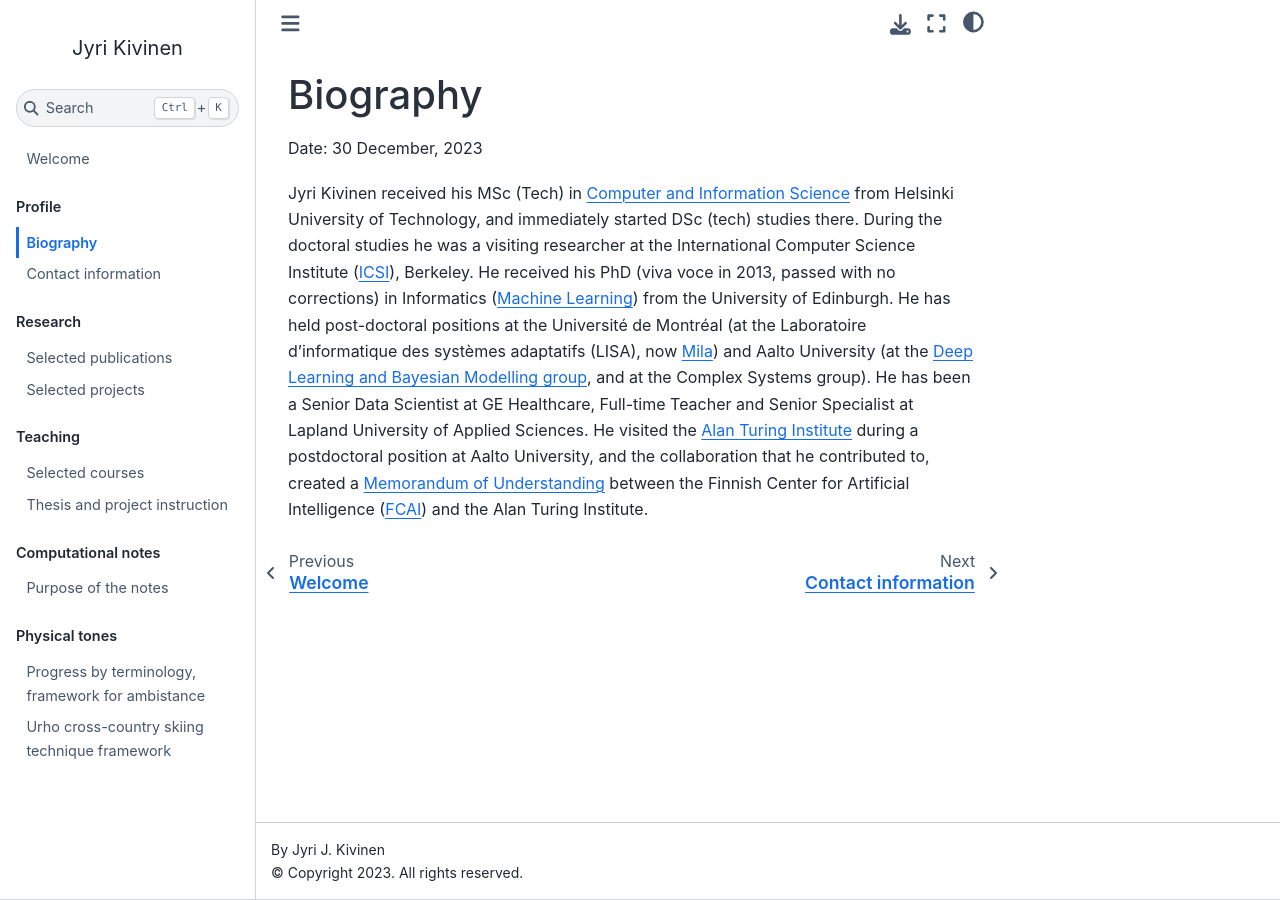
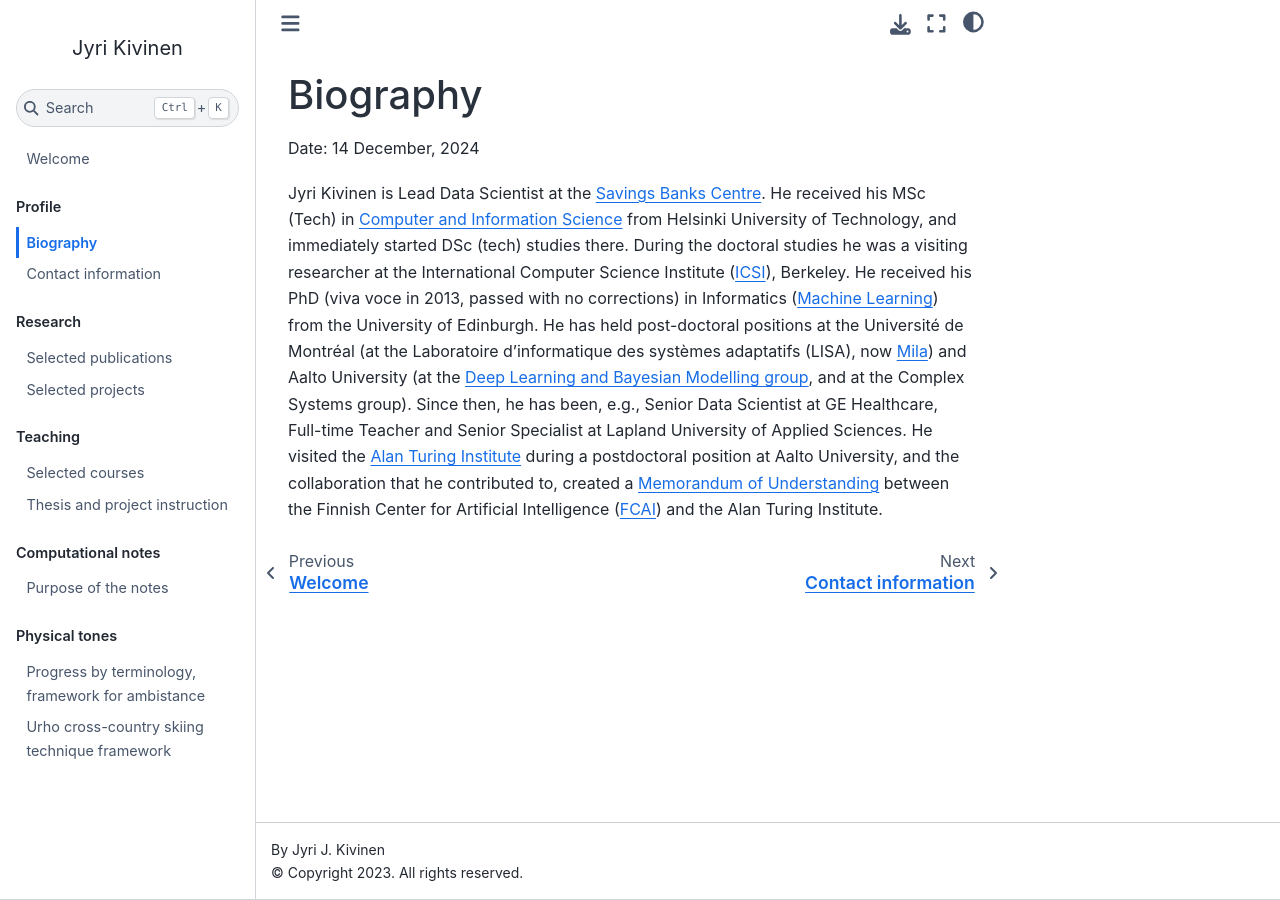
Before and after one commit to jyrikivinen/home, a Jupyter Book: the page built from personal/biography.md, in a window 1280 px wide. Built offline with Jupyter Book 1.0.4 settings and Sphinx 7.4.7 and the Sphinx Book theme 1.1.4, drawn with Linux system fonts in a browser that asks for light colours; pages that are not in the unit, such as notebooks, are missing from menus.

Commit message:
information update

```diff
--- a/personal/biography.md
+++ b/personal/biography.md
@@ -1,9 +1,9 @@
 # Biography
 
-Date: 30 December, 2023
+Date: 14 December, 2024
 
-Jyri Kivinen received his MSc (Tech) in <a href="http://www.cis.hut.fi">Computer and Information Science</a> from Helsinki University of Technology, and immediately started DSc (tech) studies there.
+Jyri Kivinen is Lead Data Scientist at the <a href="https://www.saastopankki.fi/en/savingsbanksgroup/the-savings-bank-centre">Savings Banks Centre</a>. He received his MSc (Tech) in <a href="http://www.cis.hut.fi">Computer and Information Science</a> from Helsinki University of Technology, and immediately started DSc (tech) studies there.
 During the doctoral studies he was a visiting researcher at the International Computer Science Institute (<a href="https://www.icsi.berkeley.edu/icsi">ICSI</a>), Berkeley. He received his PhD (viva voce in 2013, passed with no corrections) in Informatics (<a href="https://web.inf.ed.ac.uk/anc/research/machine-learning">Machine Learning</a>) from the University of Edinburgh.
-He has held post-doctoral positions at the Université de Montréal (at the Laboratoire d'informatique des systèmes adaptatifs (LISA), now <a href="https://mila.quebec/en/">Mila</a>) and Aalto University (at the <a href="https://research.cs.aalto.fi/bayes/index.shtml">Deep Learning and Bayesian Modelling group</a>, and at the Complex Systems group). He has been a Senior Data Scientist at GE Healthcare, Full-time Teacher and Senior Specialist at Lapland University of Applied Sciences.
+He has held post-doctoral positions at the Université de Montréal (at the Laboratoire d'informatique des systèmes adaptatifs (LISA), now <a href="https://mila.quebec/en/">Mila</a>) and Aalto University (at the <a href="https://research.cs.aalto.fi/bayes/index.shtml">Deep Learning and Bayesian Modelling group</a>, and at the Complex Systems group). Since then, he has been, e.g., Senior Data Scientist at GE Healthcare, Full-time Teacher and Senior Specialist at Lapland University of Applied Sciences.
 He visited the <a href="https://www.turing.ac.uk/">Alan Turing Institute</a> during a postdoctoral position at Aalto University, and the collaboration that he contributed to, created a <a href="https://fcai.fi/news/2019/3/29/the-alan-turing-institute-to-work-with-the-finnish-centre-for-artificial-intelligence-on-data-science-research">Memorandum of
 Understanding</a> between the Finnish Center for Artificial Intelligence (<a href="https://fcai.fi/">FCAI</a>) and the Alan Turing Institute.
```
